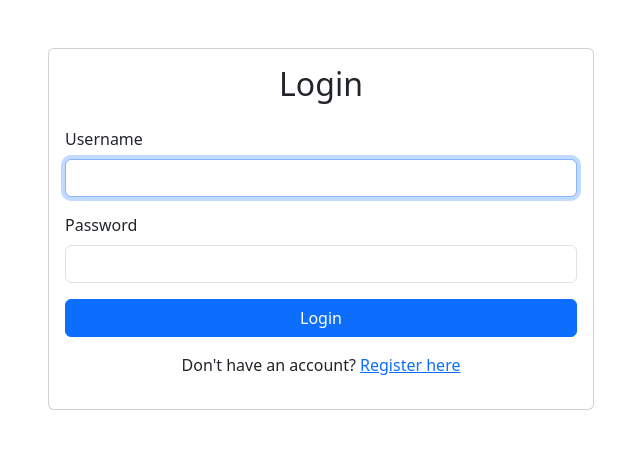
After one commit to rsmith2271/Golf_Random_Groups, a Django app: page /login/ in a window 1280 px wide. The commit adds this page. Shown: the top 449 px of the page, without its empty margins (319-959 px from the left). Run offline with Django 5.2, Linux system fonts and the light colour scheme.

Commit message:
17/11/2024 15:11

```diff
--- /dev/null
+++ b/randomizer/templates/randomizer/login.html
@@ -0,0 +1,44 @@
+<!DOCTYPE html>
+<html lang="en">
+<head>
+    <meta charset="UTF-8">
+    <meta name="viewport" content="width=device-width, initial-scale=1.0">
+    <title>Login - Golf Buddies Random Group Generator</title>
+    <link href="https://cdn.jsdelivr.net/npm/bootstrap@5.3.0/dist/css/bootstrap.min.css" rel="stylesheet">
+</head>
+<body>
+    <div class="container mt-5">
+        <div class="row justify-content-center">
+            <div class="col-md-6">
+                <div class="card">
+                    <div class="card-body">
+                        <h2 class="text-center mb-4">Login</h2>
+                        <form method="post">
+                            {% csrf_token %}
+                            {% for field in form %}
+                            <div class="mb-3">
+                                <label class="form-label">{{ field.label }}</label>
+                                {{ field.errors }}
+                                {{ field }}
+                            </div>
+                            {% endfor %}
+                            <div class="d-grid gap-2">
+                                <button type="submit" class="btn btn-primary">Login</button>
+                            </div>
+                        </form>
+                        <div class="text-center mt-3">
+                            <p>Don't have an account? <a href="{% url 'randomizer:register' %}">Register here</a></p>
+                        </div>
+                    </div>
+                </div>
+            </div>
+        </div>
+    </div>
+    <script>
+        // Add Bootstrap classes to form fields
+        document.querySelectorAll('input').forEach(input => {
+            input.classList.add('form-control');
+        });
+    </script>
+</body>
+</html>
--- a/randomizer/urls.py
+++ b/randomizer/urls.py
@@ -1,4 +1,5 @@
 from django.urls import path
+from django.contrib.auth.views import LogoutView
 from . import views
 
 app_name = 'randomizer'
@@ -6,4 +7,7 @@ app_name = 'randomizer'
 urlpatterns = [
     path('', views.home, name='home'),
     path('generate/', views.generate_groups, name='generate_groups'),
+    path('register/', views.register, name='register'),
+    path('login/', views.login_view, name='login'),
+    path('logout/', LogoutView.as_view(next_page='randomizer:login'), name='logout'),
 ]
--- a/randomizer/views.py
+++ b/randomizer/views.py
@@ -1,13 +1,46 @@
-from django.shortcuts import render
+from django.shortcuts import render, redirect
 from django.http import JsonResponse
+from django.contrib.auth.decorators import login_required
+from django.contrib.auth import login, authenticate
+from django.contrib.auth.forms import UserCreationForm, AuthenticationForm
 from name_random_generator import generate_name_pairs, generate_name_trios, generate_name_quads
 import random
 
+def register(request):
+    if request.method == 'POST':
+        form = UserCreationForm(request.POST)
+        if form.is_valid():
+            user = form.save()
+            login(request, user)
+            return redirect('randomizer:home')
+    else:
+        form = UserCreationForm()
+    return render(request, 'randomizer/register.html', {'form': form})
+
+def login_view(request):
+    if request.method == 'POST':
+        form = AuthenticationForm(request, data=request.POST)
+        if form.is_valid():
+            username = form.cleaned_data.get('username')
+            password = form.cleaned_data.get('password')
+            user = authenticate(username=username, password=password)
+            if user is not None:
+                login(request, user)
+                return redirect('randomizer:home')
+    else:
+        form = AuthenticationForm()
+    return render(request, 'randomizer/login.html', {'form': form})
+
+@login_required
 def home(request):
     return render(request, 'randomizer/home.html')
 
+@login_required
 def generate_groups(request):
     if request.method == 'POST':
+        if not request.is_ajax():
+            return JsonResponse({'error': 'Invalid request'}, status=400)
+
         names = request.POST.getlist('names[]')
         group_type = request.POST.get('group_type')
 
@@ -39,6 +72,8 @@ def generate_groups(request):
                 names_copy[3:5],
                 names_copy[5:]
             ]
+        else:
+            return JsonResponse({'error': 'Invalid group type'}, status=400)
 
         # Handle leftover players
         used_names = set()
@@ -53,4 +88,4 @@ def generate_groups(request):
             'leftover': leftover
         })
 
-    return JsonResponse({'error': 'Invalid request method'})
+    return JsonResponse({'error': 'Invalid request method'}, status=405)
```
Also changed, not shown: golf_randomizer/settings.py (+15 -0 lines), randomizer/templates/randomizer/home.html (+31 -2 lines), randomizer/templates/randomizer/register.html (added, +47 -0 lines).
